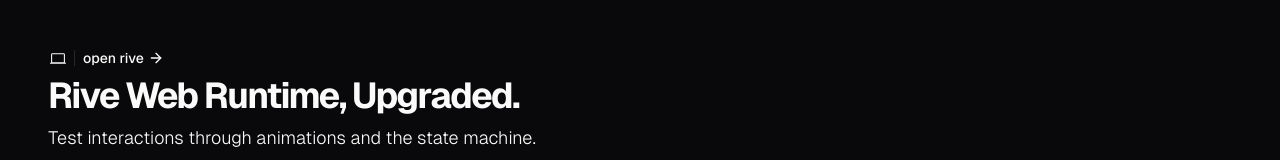
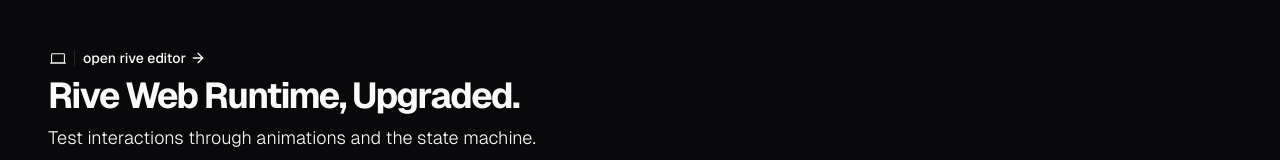
Before and after one commit to albertcai101/rive-rip, a Next.js app: page / in a window 1280 px wide. Shown: the top 160 px of the page. Built offline with nearby package versions, Linux system fonts and the light colour scheme.

Commit message:
yes, there are input fires

```diff
--- a/app/page.tsx
+++ b/app/page.tsx
@@ -360,7 +360,7 @@
                         <a className="group inline-flex items-center px-0.5 text-sm font-medium" href="https://editor.rive.app/" target="_blank" rel="noopener noreferrer">
                             <LaptopIcon className="h-4 w-4" />
                             <Separator orientation="vertical" className="mx-2 h-4" />
-                            <span className="underline-offset-4 group-hover:underline">open rive</span>
+                            <span className="underline-offset-4 group-hover:underline">open rive editor</span>
                             <ArrowRight className="h-4 w-4 ml-1" />
                         </a>
                         <h1 className="text-3xl font-bold leading-tight tracking-tighter md:text-4xl lg:leading-[1.1] hidden md:block">
@@ -462,14 +462,16 @@
                                             </SelectGroup>
                                         </SelectContent>
                                     </Select>
-                                </TabsContent>
-                                <div className="w-full">
+                                    <div className="w-full mt-2">
                                         <ul className="grid grid-cols-1 sm:grid-cols-2 gap-2 w-full">
                                             {stateMachineInputs?.map((input, index) => (
                                                 <li key={index} className="w-full">
                                                     <Button
                                                         variant="default"
-                                                    onClick={() => console.log('input: ', input)}
+                                                        onClick={() => {
+                                                            console.log('input: ', input);
+                                                            input.fire();
+                                                        }}
                                                         className="w-full"
                                                         size="xs"
                                                     >
@@ -479,6 +481,7 @@
                                             ))}
                                         </ul>
                                     </div>
+                                </TabsContent>
                             </Tabs>
                             <Separator orientation="horizontal" />
                             <Button
```
Lines whose indentation alone changed are shown as unchanged.
